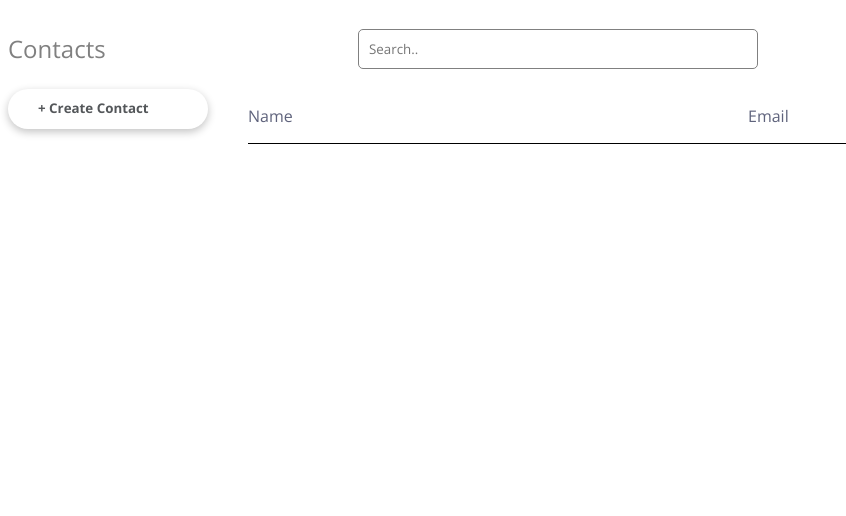
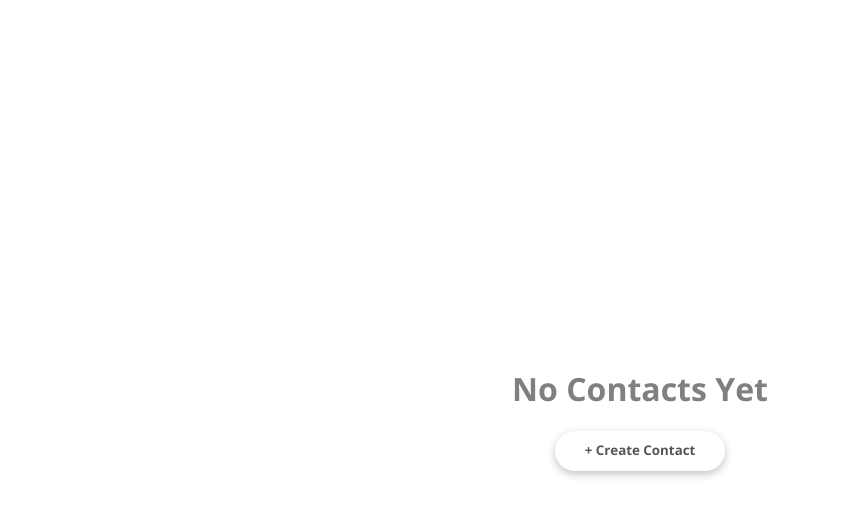
Before and after one commit to kdhanush/Contact-App, a React (Create React App) app: page / in a window 1280 px wide. Shown: the top 516 px of the page, without its empty margins (0-846 px from the left). Built offline with nearby package versions, Linux system fonts and the light colour scheme.

Commit message:
Slight style Changes

```diff
--- a/package.json
+++ b/package.json
@@ -9,7 +9,9 @@
     "@testing-library/react": "^12.1.2",
     "@testing-library/user-event": "^13.5.0",
     "antd": "^4.18.2",
+    "bootstrap": "^5.1.3",
     "react": "^17.0.2",
+    "react-bootstrap": "^2.1.0",
     "react-dom": "^17.0.2",
     "react-router-dom": "^6.2.1",
     "react-scripts": "5.0.0",
--- a/public/index.html
+++ b/public/index.html
@@ -2,6 +2,7 @@
 <html lang="en">
   <head>
     <meta charset="utf-8" />
+
     <link rel="preconnect" href="https://fonts.googleapis.com">
     <link rel="preconnect" href="https://fonts.gstatic.com" crossorigin>
     <link href="https://fonts.googleapis.com/css2?family=Open+Sans:ital,wght@0,400;0,700;1,300&display=swap" rel="stylesheet">
--- a/src/App.js
+++ b/src/App.js
@@ -2,7 +2,6 @@ import React, { useEffect } from "react";
 import Createprofile from "./Components/Createprofile";
 import UserList from "./Components/UserList";
 import { BrowserRouter as Router, Routes, Route } from 'react-router-dom';
-
 
 
 
--- a/src/Components/Createprofile.js
+++ b/src/Components/Createprofile.js
@@ -6,7 +6,9 @@ import { useParams } from "react-router-dom";
 import "../app.css";
 import "./form.css";
 import { Upload, message } from "antd";
-import { Button } from "antd";
+import { Button } from 'antd';
+
+
 
 const getLocalItems = () => {
   let localContactItems = localStorage.getItem("Details");
@@ -59,7 +61,7 @@ function Createprofile() {
   function submitForm(event) {
     event.preventDefault();
     if (validate(input).isValid) {
-      if (id && newInput.filter((elem) => elem && elem.id === id).length > 0) {
+      if (id && newInput.filter((elem) => elem && elem.id == id).length > 0) {
         let indexToReplace = newInput.findIndex(
           (elem) => elem && elem.id == id
         );
@@ -154,6 +156,12 @@ function Createprofile() {
     getDataFromId();
   }, []);
 
+  // let isNotFilled = true;
+
+  // if (input.name) {
+  //   isNotFilled = false;
+  // }
+
   return (
     <div className="mastercontainer">
       <div className="master">
@@ -200,14 +208,13 @@ function Createprofile() {
             </>
           )}
         </div>
-        <Button type="primary" size="small" onClick={submitForm}>Save</Button>
+        <button onClick={submitForm}>Save</button>
       </div>
       <div className="form">
         <form className="forminput">
           <input
             type="text"
             name="name"
-            maxlength="15"
             placeholder="Name"
             value={input.name}
             onChange={handleChange}
@@ -232,7 +239,6 @@ function Createprofile() {
           <input
             type="text"
             name="address"
-            maxLength="50"
             placeholder="Address"
             value={input.address}
             onChange={handleChange}
--- a/src/Components/UserList.js
+++ b/src/Components/UserList.js
@@ -3,6 +3,7 @@ import '../app.css';
 // import User from "./User";
 import { FontAwesomeIcon } from '@fortawesome/react-fontawesome';
 import { faPen, faTrash } from '@fortawesome/free-solid-svg-icons';
+import { faSearch } from '@fortawesome/free-solid-svg-icons';
 import "./User.css";
 // import Createprofile from "./Createprofile";
 
@@ -56,9 +57,10 @@ function UserList() {
 
     return (
         <div>
+            {items.length > 0 ? <div>
                 <div className="master">
                     <p style={{ fontSize: "24px", fontWeight: "400", color: "gray" }}>Contacts</p>
-                <input type="text" className="search-box" name="search" placeholder="Search.." value={items.term} onChange={getSearchTerm}></input>
+                    <input type="text" className="search-box" name="search" placeholder="Search..." value={items.term} onChange={getSearchTerm}></input>
                 </div>
                 <div style={{ display: "flex", flexDirection: "row" }} >
                     <div className="header" >
@@ -103,6 +105,16 @@ function UserList() {
 
                     </div>
                 </div>
+            </div> :
+                <div className="contacts-empty">
+                    <h1>No Contacts Yet</h1>
+                    <button className="addcontactbtn" onClick={() => {
+                        window.open("http://localhost:3000/adduser", "_self");
+                    }}>+ Create Contact</button>
+                </div>}
+
+
+
 
 
         </div>
--- a/src/Components/form.css
+++ b/src/Components/form.css
@@ -15,10 +15,18 @@
     width: 100%;
     border: none;
     border-bottom: 1px solid grey;
-    outline: none;
+    outline: none
 
 }
 
 .errors{
     color: red;
+    font-size: 14px;
+    margin-right: auto;
 }
+
+.forminput input:active,
+.forminput input:focus
+{
+    border-bottom: 2px solid #1A73E8;
+}
--- a/src/app.css
+++ b/src/app.css
@@ -1,3 +1,5 @@
+
+
 *{
     box-sizing: border-box;
     font-family: 'Open Sans', sans-serif;
@@ -26,7 +28,6 @@
 
 .addcontactbtn{
     display:flex;
-    width: 200px;
     height: 40px;
     border: none;
   border-radius: 55px;
@@ -89,12 +90,14 @@ min-width:100px;
     column-gap: 400px;
     margin-bottom: 50px;
 }
-.image-upload button{
+/* .image-upload button{
     height:2rem;
     width:5rem;
     box-shadow: rgba(60, 64, 67, 0.3) 0px 1px 2px 0px, rgba(60, 64, 67, 0.15) 0px 1px 3px 1px;
     border: none;
-}
+    background-color: #007BFF;
+    color:white;
+} */
 .img-upload{
     border-radius: 50%;
     height: 150px;
@@ -112,3 +115,17 @@ select{
 select:active{
     border:none;
 }
+
+.contacts-empty{
+display: flex;
+  flex-direction: column;
+  justify-content: center;
+  align-items: center;
+  text-align: center;
+  min-height: 100vh;
+
+}
+
+.contacts-empty h1{
+    color: grey;
+}
--- a/src/index.js
+++ b/src/index.js
@@ -5,6 +5,6 @@ import App from './App';
 
 ReactDOM.render(
   <App />
-   ,
+  ,
   document.getElementById('root')
 );
```
Also changed, not shown: 1 other file (tests, documents, lock files or other folders). Lines whose indentation alone changed are shown as unchanged.
